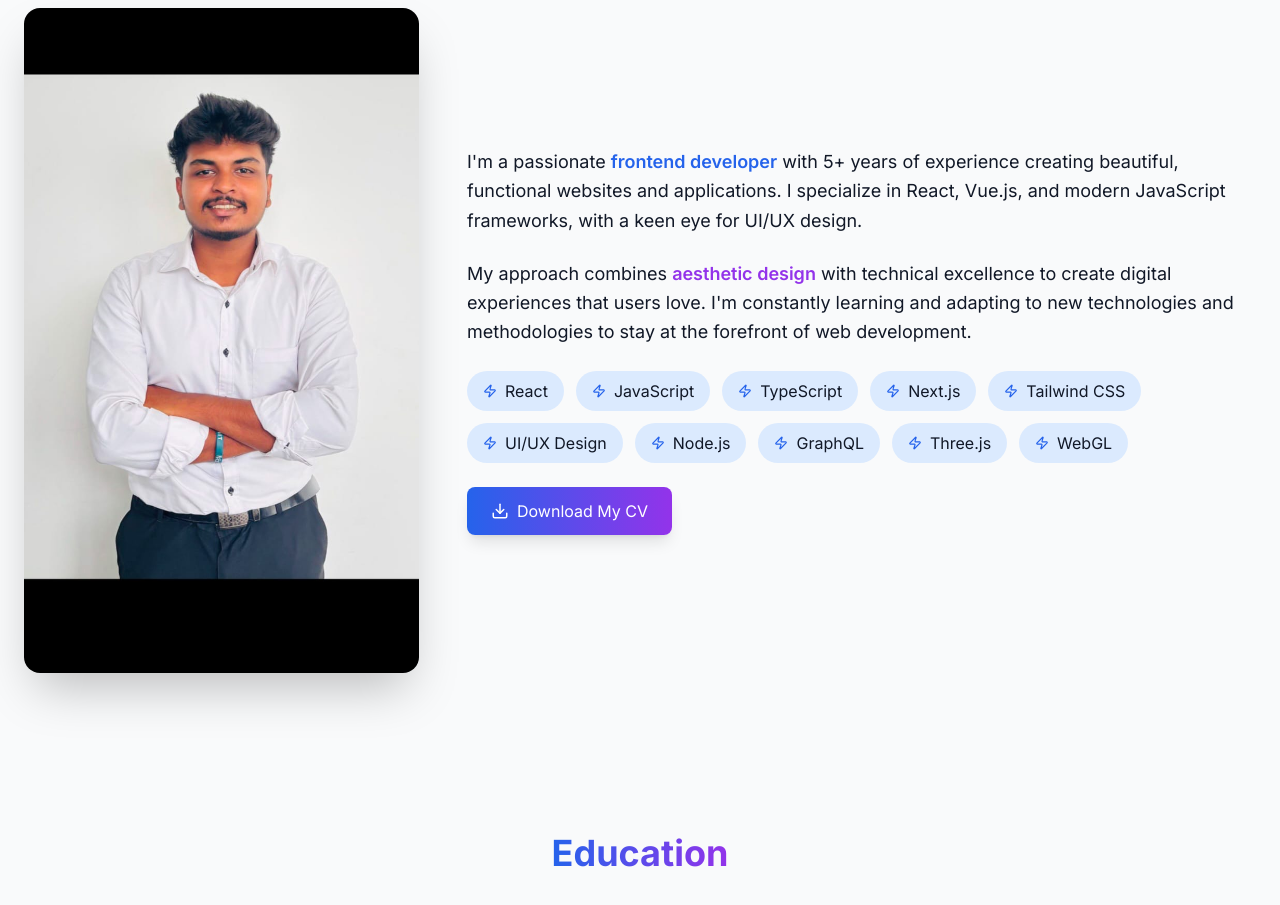
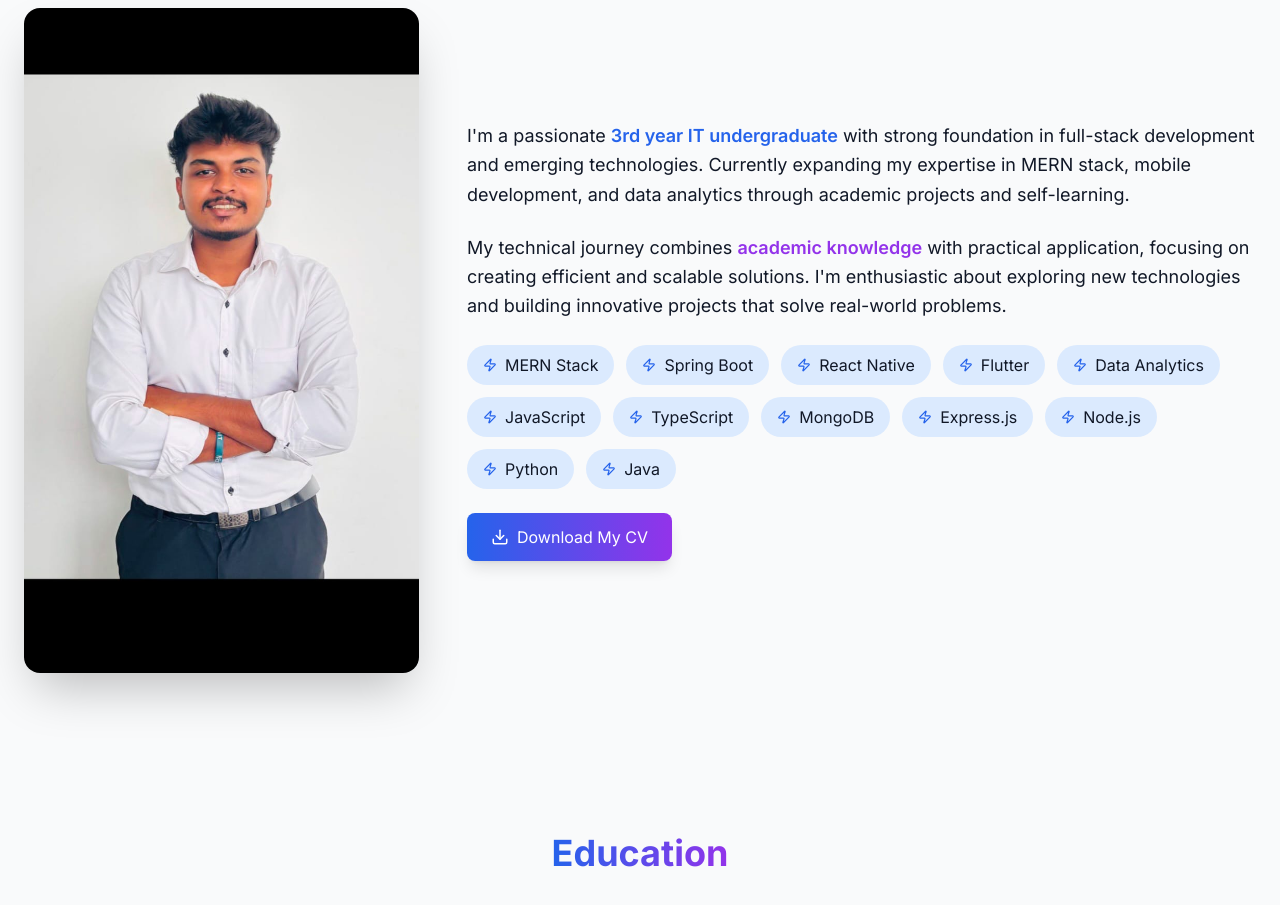
Before and after one commit to Dasith-web/Portfolia, a React (Vite) app in the folder my-portfolio/: page / in a window 1280 px wide. Shown: the part 960-1865 px from the top of the page. Built offline with nearby package versions, Linux system fonts and the light colour scheme.

Commit message:
Update Frontend

```diff
--- a/my-portfolio/src/App.jsx
+++ b/my-portfolio/src/App.jsx
@@ -243,7 +243,7 @@ Website: www.dasithdev.com`], { type: 'text/plain;charset=utf-8' })
   )
 
   // About section component
-  const AboutSection = () => (
+ const AboutSection = () => (
     <section id="about" className="py-20 relative">
       <div className="container mx-auto px-6">
         <h2 className="text-3xl md:text-4xl font-bold mb-12 text-center">
@@ -261,15 +261,15 @@ Website: www.dasithdev.com`], { type: 'text/plain;charset=utf-8' })
           </div>
           <div className="w-full md:w-2/3 animate-fade-in-right">
             <p className="text-lg mb-6 leading-relaxed">
-              I'm a passionate <span className="font-semibold text-blue-600 dark:text-blue-400">frontend developer</span> with 5+ years of experience creating beautiful, functional websites and applications.
-              I specialize in React, Vue.js, and modern JavaScript frameworks, with a keen eye for UI/UX design.
+              I'm a passionate <span className="font-semibold text-blue-600 dark:text-blue-400">3rd year IT undergraduate</span> with strong foundation in full-stack development and emerging technologies.
+              Currently expanding my expertise in MERN stack, mobile development, and data analytics through academic projects and self-learning.
             </p>
             <p className="text-lg mb-6 leading-relaxed">
-              My approach combines <span className="font-semibold text-purple-600 dark:text-purple-400">aesthetic design</span> with technical excellence to create digital experiences that users love.
-              I'm constantly learning and adapting to new technologies and methodologies to stay at the forefront of web development.
+              My technical journey combines <span className="font-semibold text-purple-600 dark:text-purple-400">academic knowledge</span> with practical application, focusing on creating efficient and scalable solutions.
+              I'm enthusiastic about exploring new technologies and building innovative projects that solve real-world problems.
             </p>
             <div className="flex flex-wrap gap-3 mb-6">
-              {['React', 'JavaScript', 'TypeScript', 'Next.js', 'Tailwind CSS', 'UI/UX Design', 'Node.js', 'GraphQL', 'Three.js', 'WebGL'].map((skill) => (
+              {['MERN Stack', 'Spring Boot', 'React Native', 'Flutter', 'Data Analytics', 'JavaScript', 'TypeScript', 'MongoDB', 'Express.js', 'Node.js', 'Python', 'Java'].map((skill) => (
                 <div key={skill} className="px-4 py-2 bg-blue-100 dark:bg-blue-900/30 rounded-full flex items-center gap-2 transition-all hover:scale-105 transform-style-3d">
                   <Zap size={14} className="text-blue-600 dark:text-blue-400" />
                   <span>{skill}</span>
@@ -287,7 +287,8 @@ Website: www.dasithdev.com`], { type: 'text/plain;charset=utf-8' })
         </div>
       </div>
     </section>
-  )
+);
+
 
   // Education section component
   const EducationSection = () => (
```
